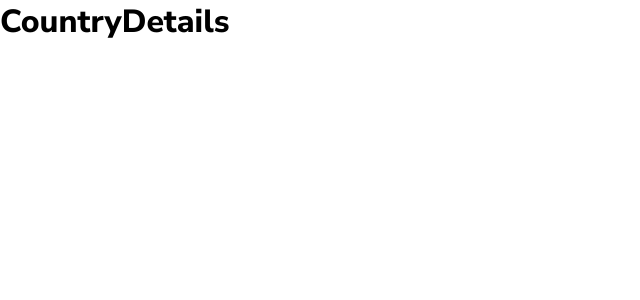
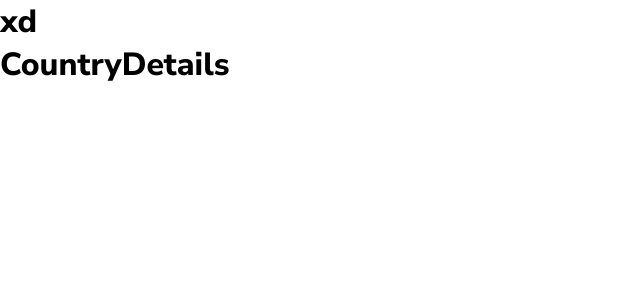
Before and after one commit to leouui/countries-api, a React (Create React App) app: page /1 in a window 1280 px wide. Shown: the top 300 px of the page, without its empty margins (0-640 px from the left). Built offline with nearby package versions, Linux system fonts and the light colour scheme.

Commit message:
Nested Routes

```diff
--- a/src/routes/routes.ts
+++ b/src/routes/routes.ts
@@ -1,4 +1,4 @@
-import { Home,CountryDetails } from "../views"
+import {DashRoutes} from "./routes/index"
 
 interface routesInterface {
     path:string,
@@ -8,13 +8,8 @@ interface routesInterface {
 
 export const routes : routesInterface[] = [
     {
-        path:"/",
+        path:"/*",
         to:"/",
-        Component:Home
-    },
-    {
-        path:":countryId",
-        to:"/",
-        Component:CountryDetails
-    },
+        Component:DashRoutes
+    }
 ]
--- /dev/null
+++ b/src/routes/routes/DashRoutes.jsx
@@ -0,0 +1,14 @@
+import { Routes,Route } from "react-router-dom"
+import { Home ,CountryDetails} from "../../views"
+
+const DashRoutes = () => {
+    return <div>
+        <h1>xd</h1>
+        <Routes>
+            <Route path="/" element={<Home/>} />
+            <Route path=":countryId" element={<CountryDetails/>} />
+        </Routes>
+    </div>
+}
+
+export default DashRoutes
--- /dev/null
+++ b/src/routes/routes/index.ts
@@ -0,0 +1 @@
+export {default as DashRoutes} from "./DashRoutes"
```
